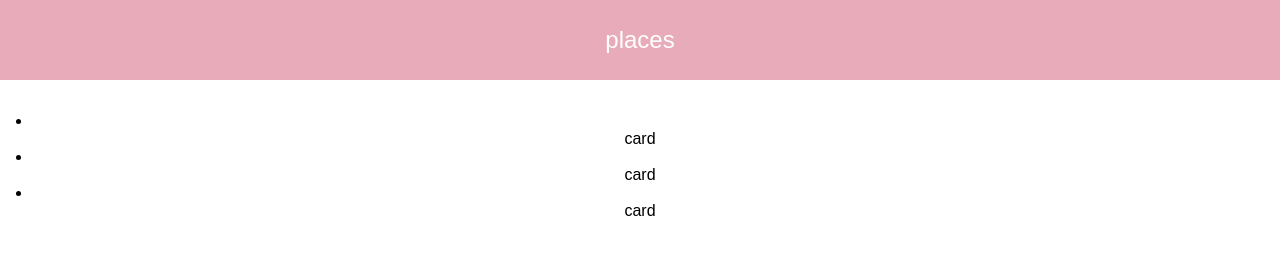
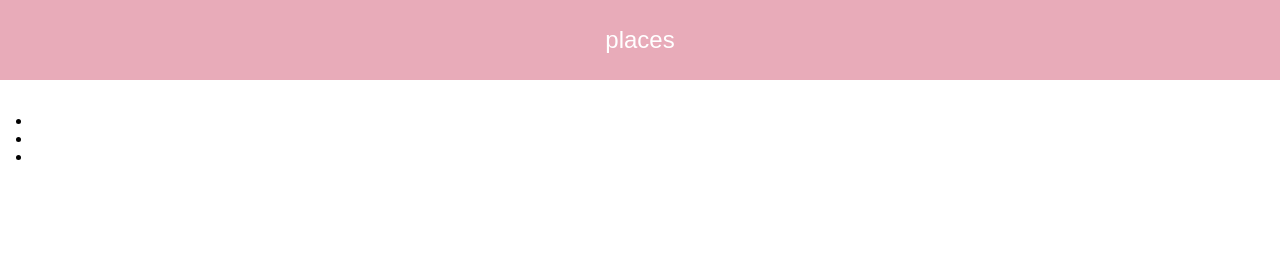
Before and after one commit to farapara/capstone-project, a React (Create React App) app: page /places in a window 1280 px wide. Shown: the top 270 px of the page. Built offline with nearby package versions, Linux system fonts and the light colour scheme; a web font is replaced by a local one.

Commit message:
Import css file to PlaceCard

```diff
--- a/src/components/PlaceCard.js
+++ b/src/components/PlaceCard.js
@@ -5,7 +5,7 @@ export default function PlaceCard() {
   return (
     <li className="PlaceCard">
       <img src="" alt="" />
-      <p className="PlaceCardItem">card</p>
+      <p className="PlaceCardItem"></p>
     </li>
   );
 }
```
